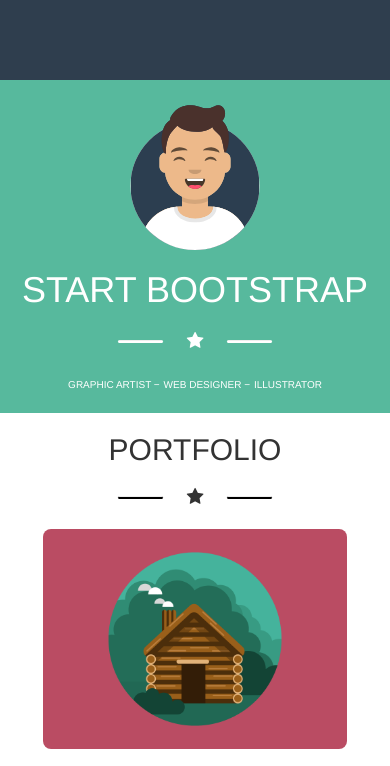
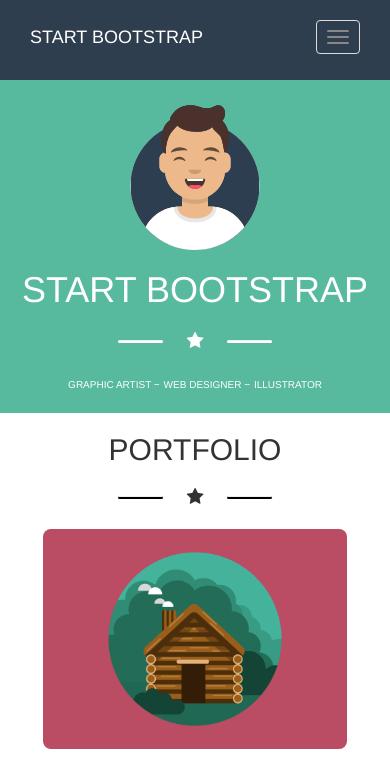
Before and after one commit to Danilo91Colloca/html-css-bootstrap-freelancer, a plain HTML site: page index.html in a window 390 px wide. Shown: the top 766 px of the page. Drawn offline with nearby package versions, Linux system fonts and the light colour scheme.

Commit message:
navbar responsive

```diff
--- a/css/style.css
+++ b/css/style.css
@@ -1,14 +1,30 @@
-.lasciarevuoto {
-  height: 80px;
+/* navbar */
+.bg-color-nav-copyr {
   background-color: #2F3E4E;
 }
 
+.review-navbar.navbar-default {
+  margin:0;
+  background-color: transparent;
+  border: none;
+}
+
+.review-navbar-brand.navbar-brand,
+.review-navbar-nav.navbar-nav>li>a {
+  color: #fff;
+  min-height: 80px;
+  line-height: 45px;
+}
+
+.review-navbar-toggle.navbar-toggle {
+  margin-top: 20px;
+}
 /* bg-color del jumbotron */
 .bg-color-green {
   background-color: #57B99D;
 }
 
- .img-avatar-small {
+.img-avatar-small {
   height: 150px;
 }
 
@@ -142,10 +158,7 @@ footer {
   padding: 0px 90px;
 }
 /* copyright */
-.bg-color-copyright {
-  background-color: #2F3E4E;
-  height: 80px;
-}
+
 
 .copyright-text {
   line-height: 80px;
--- a/index.html
+++ b/index.html
@@ -12,13 +12,34 @@
   <link rel="stylesheet" href="css/style.css">
   </head>
   <body>
+    <div class="page">
           <!-- navbar superiore -->
-  <div class="container-fluid lasciarevuoto">
-    <div class="col-xs-12">
-      <div class="">
+      <div class="container-fluid bg-color-nav-copyr text-uppercase">
+        <nav class="navbar navbar-default review-navbar">
+          <div class="container">
+            <!-- Brand and toggle get grouped for better mobile display -->
+            <div class="navbar-header">
+              <button type="button" class="navbar-toggle collapsed review-navbar-toggle" data-toggle="collapse" data-target="#bs-example-navbar-collapse-1" aria-expanded="false">
+                <span class="sr-only">Toggle navigation</span>
+                <span class="icon-bar"></span>
+                <span class="icon-bar"></span>
+                <span class="icon-bar"></span>
+              </button>
+              <a class="navbar-brand review-navbar-brand" href="#">start bootstrap</a>
             </div>
+
+            <!-- Collect the nav links, forms, and other content for toggling -->
+            <div class="collapse navbar-collapse" id="bs-example-navbar-collapse-1">
+              <ul class="nav navbar-nav navbar-right review-navbar-nav">
+                <li><a href="#">portfolio</a></li>
+                <li><a href="#">about</a></li>
+                <li><a href="#">contact</a></li>
+              </ul>
+            </div><!-- /.navbar-collapse -->
+          </div><!-- /.container-fluid -->
+        </nav>
       </div>
-  </div>
+
 
       <!-- jumbotron -->
       <div class="container-fluid bg-color-green text-color-white text-uppercase">
@@ -94,9 +115,11 @@
           <div class="row row-about text-center text-color-white col-xs-12">
             <h2 class="col-xs-12 text-uppercase">about</h2>
             <div class="col-xs-12 minus-star-icon">
+
               <hr class="hr-color-white">
               <i class="fa fa-star" aria-hidden="true"></i>
               <hr class="hr-color-white">
+
               <div class="row text-left p-about-row">
                 <div class="col-xs-12 col-sm-6 ">
                   <p>
@@ -116,7 +139,6 @@
             <button type="button" class="btn btn-success btn-success-transparent">Download</button>
           </div>
         </div>
-
       </div>
       <!-- end about section -->
       <!-- contact section -->
@@ -175,18 +197,15 @@
       </footer>
       <!-- end footer section -->
       <!-- copyright section -->
-  <div class="container-fluid text-center text-color-white bg-color-copyright">
+      <div class="container-fluid text-center text-color-white bg-color-nav-copyr">
         <div class="col-xs-12 copyright-text">
           <p>Copyright &copy; Your Website 2019</p>
         </div>
 
 
       </div>
-
-
-
-
       <!-- end copyright section -->
+    </div>
 
 
   </body>
```
Also changed, not shown: 1 other file. Lines whose indentation alone changed are shown as unchanged.
